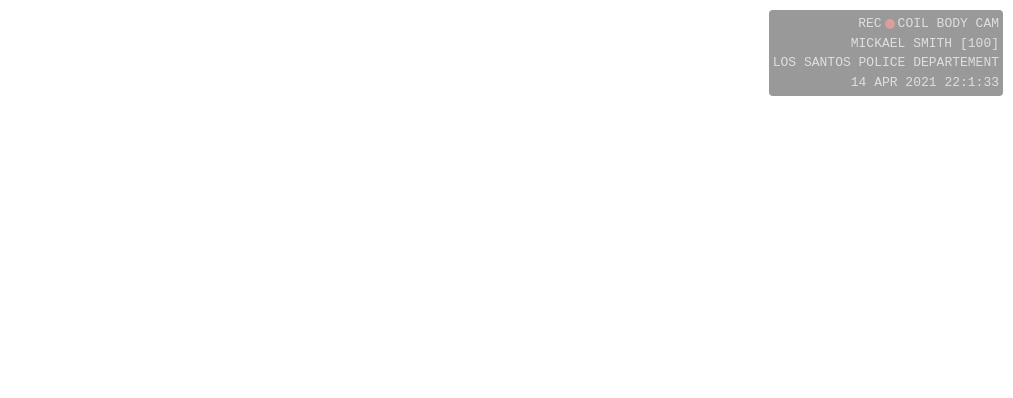
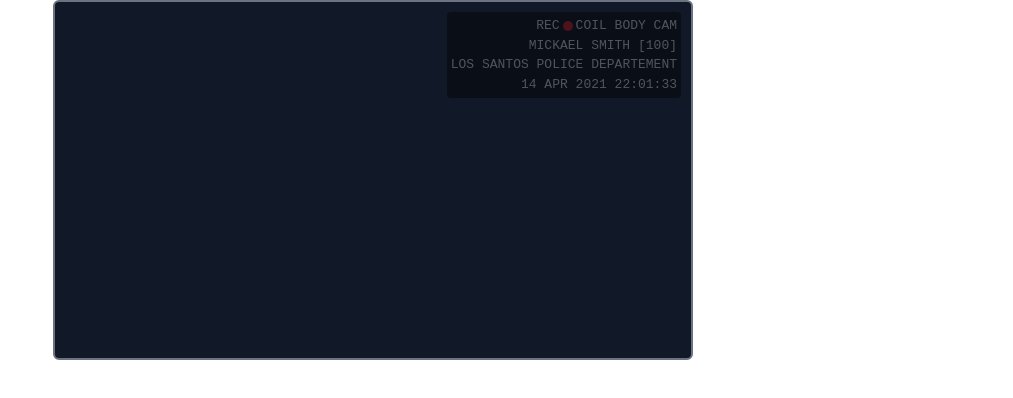
Before and after one commit to Flasssh/fivem-bodycam-overlay, a React (Vite) app: page / in a window 1280 px wide. Shown: the top 398 px of the page, without its empty margins (267-1280 px from the left). Built offline with nearby package versions, Linux system fonts and the light colour scheme.

Commit message:
Fix Time

```diff
--- a/src/App.tsx
+++ b/src/App.tsx
@@ -1,20 +1,25 @@
 import './style/tailwind/tailwind.output.css';
+import './style/main.scss';
 
 import React from 'react';
 
 import { BodyCam } from './components/BodyCam';
 
-// https://github.com/zhivotnoya/XION-ChaseCam
-
 function App() {
   return (
     <div>
+      <div className="container">
+        <div className="bodyCamPreviewer">
           <BodyCam
             name={'Mickael Smith'}
             matricule={100}
             departement={'los santos police departement'}
             cameraBrand={'COIL BODY CAM'}
+            lightMode={false}
           />
+        </div>
+        <div className="bodyCamConfigurator"></div>
+      </div>
     </div>
   );
 }
--- a/src/components/BodyCam/index.tsx
+++ b/src/components/BodyCam/index.tsx
@@ -8,6 +8,7 @@ interface Props {
   matricule: number;
   departement: string;
   cameraBrand: string;
+  lightMode: boolean;
 }
 
 type CamUiType = {
@@ -22,8 +23,12 @@ const CamUi = styled.div<CamUiType>`
   margin: 10px;
 `;
 
-export function BodyCam({ name, matricule, departement, cameraBrand }: Props) {
-  const [date, setDate] = useState(new Date());
+// https://github.com/zhivotnoya/XION-ChaseCam
+
+export function BodyCam({ name, matricule, departement, cameraBrand, lightMode }: Props) {
+  const [now, setDate] = useState(new Date());
+
+  console.log('LighMode: ' + lightMode);
 
   let playerName = name.toUpperCase() || 'undefined';
   let playerMatricule = matricule || 'undefined';
@@ -53,9 +58,17 @@ export function BodyCam({ name, matricule, departement, cameraBrand }: Props) {
     };
   }, []);
 
-  let currentTime = `${date.getDate()} ${
-    monthNames[date.getMonth()]
-  } ${date.getFullYear()} ${date.getHours()}:${date.getMinutes()}:${date.getSeconds()}`;
+  // Date
+  let date = now.getDate();
+  let month = now.getMonth();
+  let year = now.getFullYear();
+
+  // Time
+  let hours = now.getHours() < 10 ? `0${now.getHours()}` : now.getHours();
+  let minutes = now.getMinutes() < 10 ? `0${now.getMinutes()}` : now.getMinutes();
+  let seconds = now.getSeconds() < 10 ? `0${now.getSeconds()}` : now.getSeconds();
+
+  let currentTime = `${date} ${monthNames[month]} ${year} ${hours}:${minutes}:${seconds}`;
 
   return (
     <div>
--- /dev/null
+++ b/src/style/main.scss
@@ -0,0 +1,13 @@
+.container{
+    min-width: 640px;
+    width: 50%;
+    margin: 0px auto;
+}
+
+.bodyCamPreviewer{
+    height: 360px;
+    width: 640px;
+    background-color: rgba(17, 24, 39, 1);
+    border: 2px solid rgba(107, 114, 128, 1);
+    border-radius: 6px;
+}
```
Lines whose indentation alone changed are shown as unchanged.
